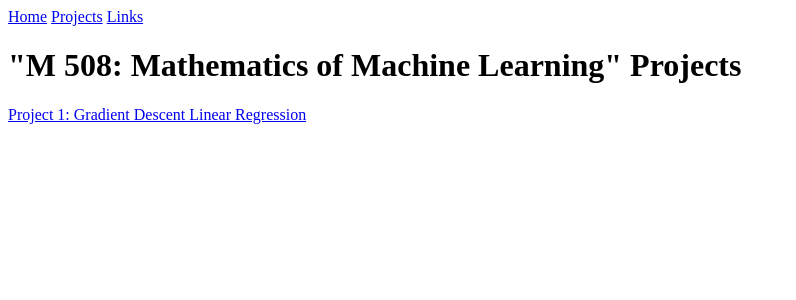
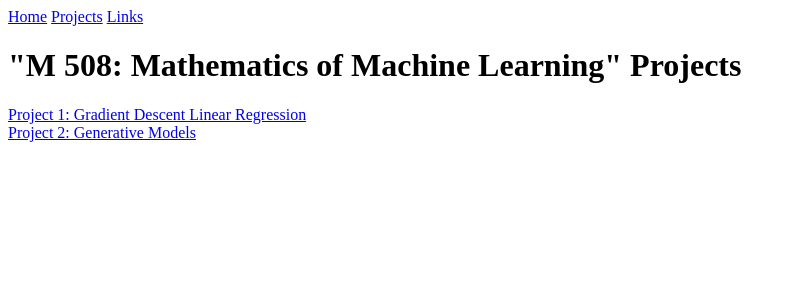
Before and after one commit to CategorIAN/categorian.github.io, a Jekyll site: the page built from projects/msu/m_508/m_508.md, in a window 1280 px wide. Shown: the top 300 px of the page, without its empty margins (0-796 px from the left). Built offline with Jekyll 4.4.1, drawn with Linux system fonts in a browser that asks for light colours.

Commit message:
Update m_508.md

```diff
--- a/projects/msu/m_508/m_508.md
+++ b/projects/msu/m_508/m_508.md
@@ -4,4 +4,5 @@ title: "M 508 Projects"
 
 <h1>"M 508: Mathematics of Machine Learning" Projects</h1>
 
-[Project 1: Gradient Descent Linear Regression](/linear_regression.md)
+[Project 1: Gradient Descent Linear Regression](/linear_regression.md)\
+[Project 2: Generative Models](/generative_models.md)
```
